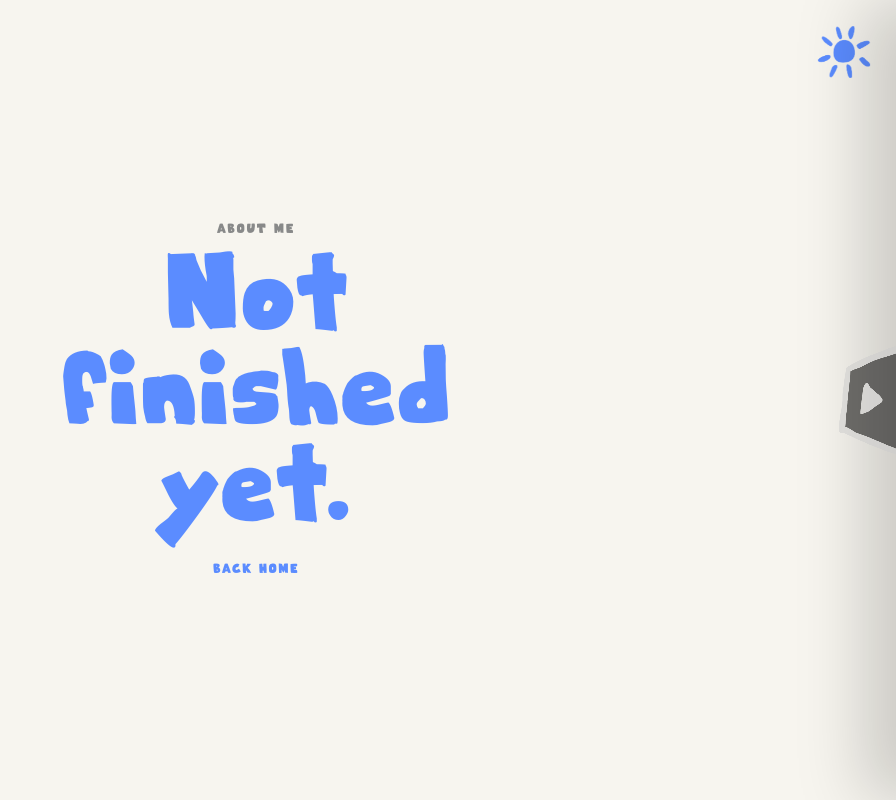
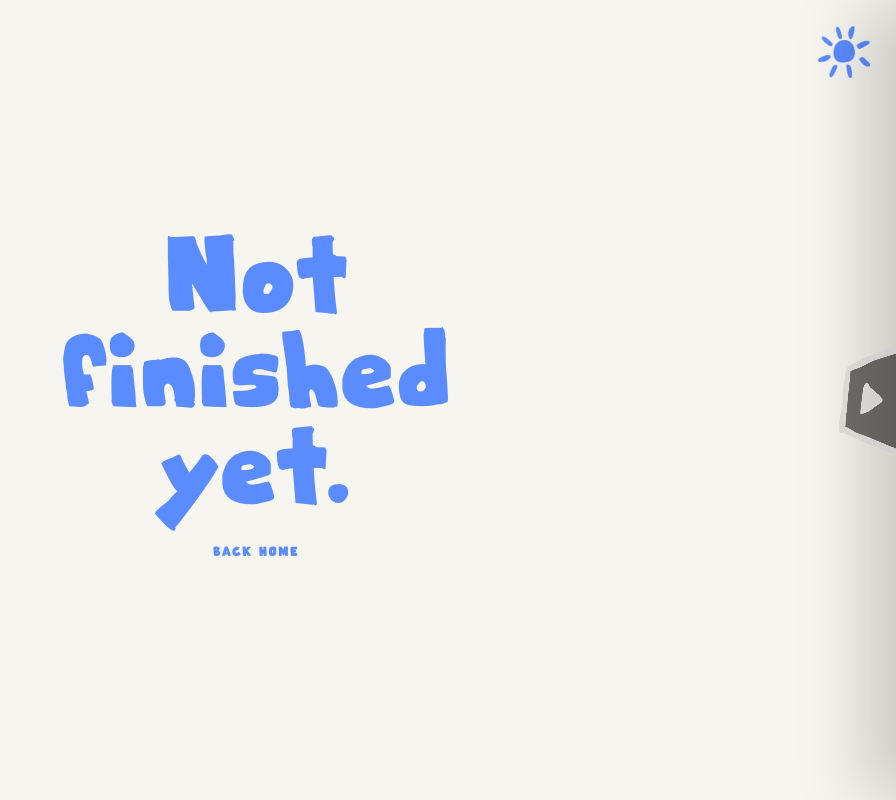
Before and after one commit to immalloy/malloy-home, an Astro site: page /about in a window 1280 px wide. Shown: the whole page, without its empty margins (384-1280 px from the left). Built offline with nearby package versions, Linux system fonts and the light colour scheme; Astro itself is replaced by a stand-in of ours.

Commit message:
remove about me subtitle

```diff
--- a/src/pages/about.astro
+++ b/src/pages/about.astro
@@ -7,7 +7,6 @@ import ThemeToggle from "../components/ThemeToggle.astro";
   <ThemeToggle />
 
   <main class="unfinished" aria-labelledby="unfinished-title">
-    <p class="eyebrow">About me</p>
     <h1 id="unfinished-title">Not finished yet.</h1>
     <a href="/">Back home</a>
   </main>
@@ -27,15 +26,6 @@ import ThemeToggle from "../components/ThemeToggle.astro";
     gap: 1.25rem;
     padding: 2rem;
     text-align: center;
-  }
-
-  .eyebrow {
-    margin: 0;
-    color: var(--site-muted);
-    font-family: "FunkinOptions", sans-serif;
-    font-size: 0.85rem;
-    letter-spacing: 0.12em;
-    text-transform: uppercase;
   }
 
   h1 {
```
